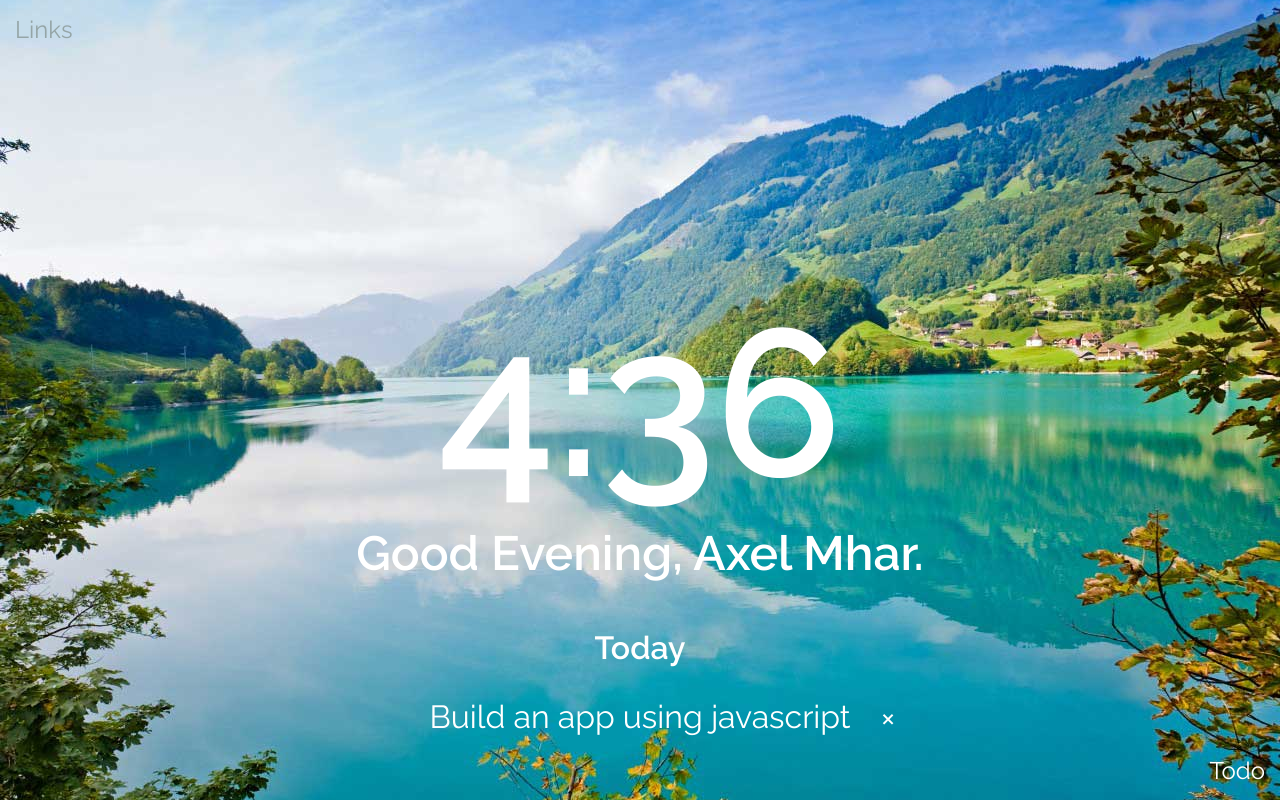
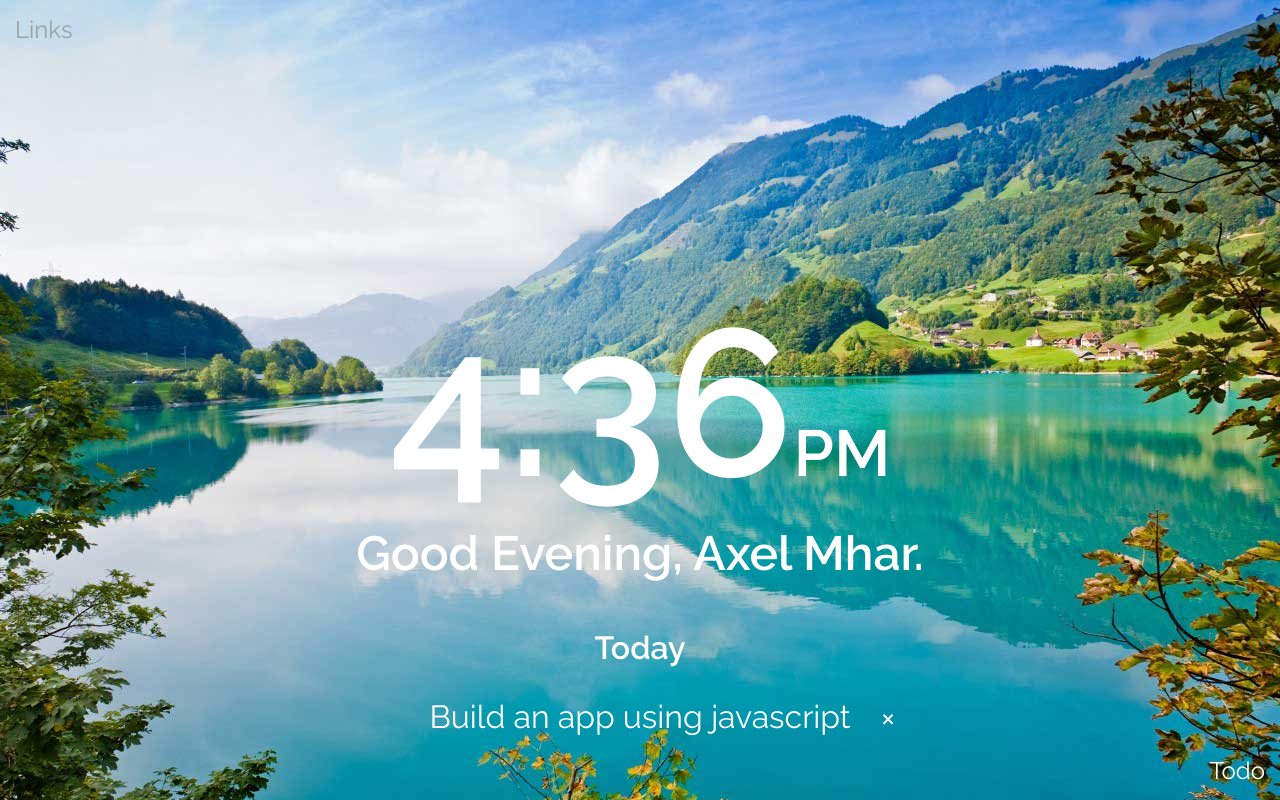
Before and after one commit to axetrodome/todoApp-vanillaJS, a plain HTML site: page index.html in a window 1280 px wide. Drawn offline with Linux system fonts and the light colour scheme.

Commit message:
fixed showing time and the UI

```diff
--- a/css/app.css
+++ b/css/app.css
@@ -110,7 +110,6 @@ body,html{
 	opacity:0.7;
 	width:400px;
 	left:15px;
-
 }
 .todo-wrapper h3{
 	color:#fff;
@@ -200,3 +199,6 @@ body,html{
     border-left: solid 50px transparent;
     border-right: solid 50px transparent;
 }
+.small{
+	font-size:65px !important;
+}
--- a/js/app.js
+++ b/js/app.js
@@ -33,10 +33,13 @@ function openLink(event){
 			        'November',
 			        'December'
 	    		],
-	hours = ((now.getHours() + 11) % 12 + 1)
+	    hours = now.getHours(),
+	    ampm = now.getHours() <= 12 ? 'AM' : 'PM';
+	hours = ((hours + 11) % 12 + 1)
 
-	time = hours + ':' +now.getMinutes()
+	time = hours + ':' + (now.getMinutes() < 10 ? '0' : '') + now.getMinutes() +'<small class="small">'+ ampm+'</small>';
 
 	document.getElementById('time').innerHTML = time
 	setTimeout(updateClock,1000)
 })(); //invoking itself
+//its time for local storage thing
```
